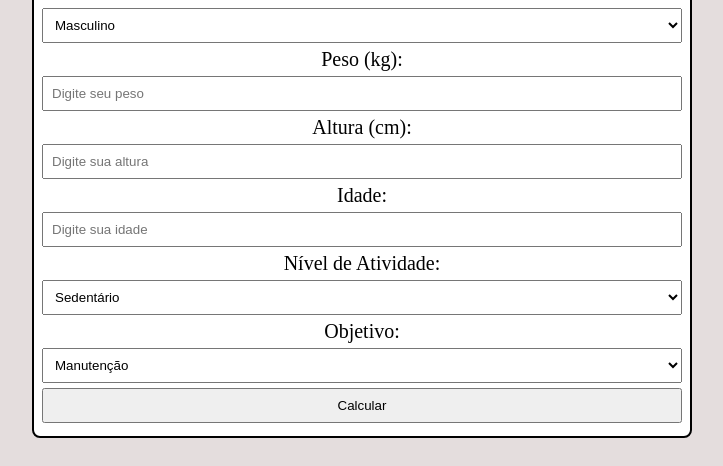
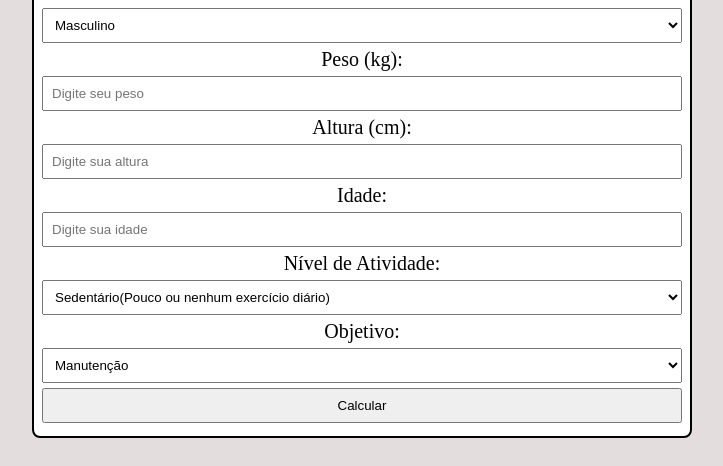
Before and after one commit to Fbgithubconta/Calculadora-de-macronutrientes, a plain HTML site: page index.html in a window 1280 px wide. Shown: the part 119-585 px from the top of the page, without its empty margins (278-1001 px from the left). Drawn offline with Linux system fonts and the light colour scheme.

Commit message:
Update index.html

```diff
--- a/index.html
+++ b/index.html
@@ -27,11 +27,11 @@
 
         <label>Nível de Atividade:</label>
         <select id="atividade">
-            <option value="1.2">Sedentário</option>
-            <option value="1.375">Levemente Ativo</option>
-            <option value="1.55">Moderadamente Ativo</option>
-            <option value="1.725">Muito Ativo</option>
-            <option value="1.9">Extremamente Ativo</option>
+            <option value="1.2">Sedentário(Pouco ou nenhum exercício diário)</option>
+            <option value="1.375">Levemente Ativo(Exercício leve de 1 a 3 vezes por semana, caminhadas etc)</option>
+            <option value="1.55">Moderadamente Ativo(Exercício moderado de 3 a 5 vezes por semana. Exemplo: musculação regular, corrida leve ou esportes recreativos.)</option>
+            <option value="1.725">Muito Ativo( Exercício intenso de 6 a 7 dias por semana. Exemplo: atletas amadores, corredores de longa distância ou trabalhadores braçais.)</option>
+            <option value="1.9">Extremamente Ativo(Exercício intenso diário e trabalho físico pesado. Exemplo: fisiculturistas, atletas profissionais ou operários da construção civil.)</option>
         </select>
 
         <label>Objetivo:</label>
```
